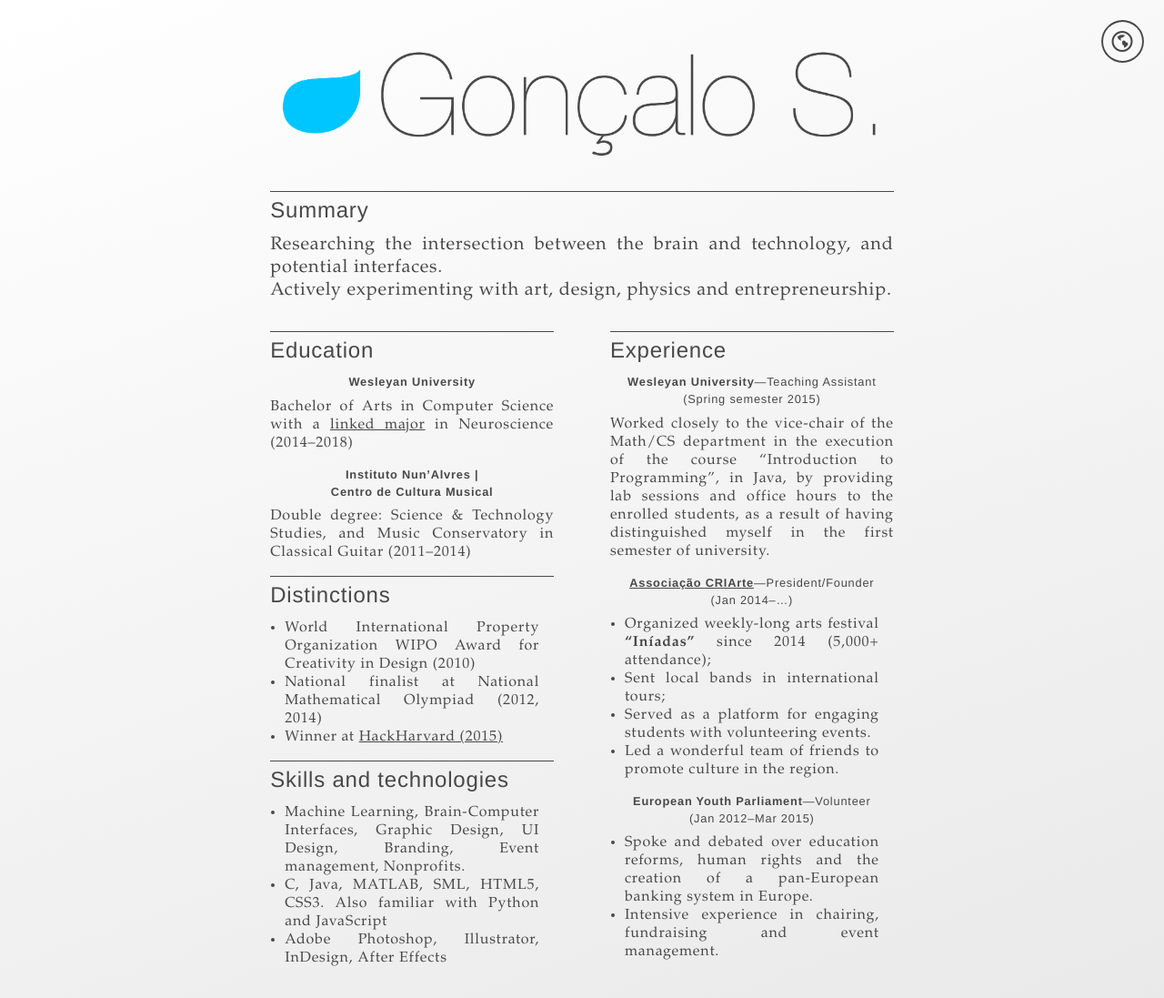
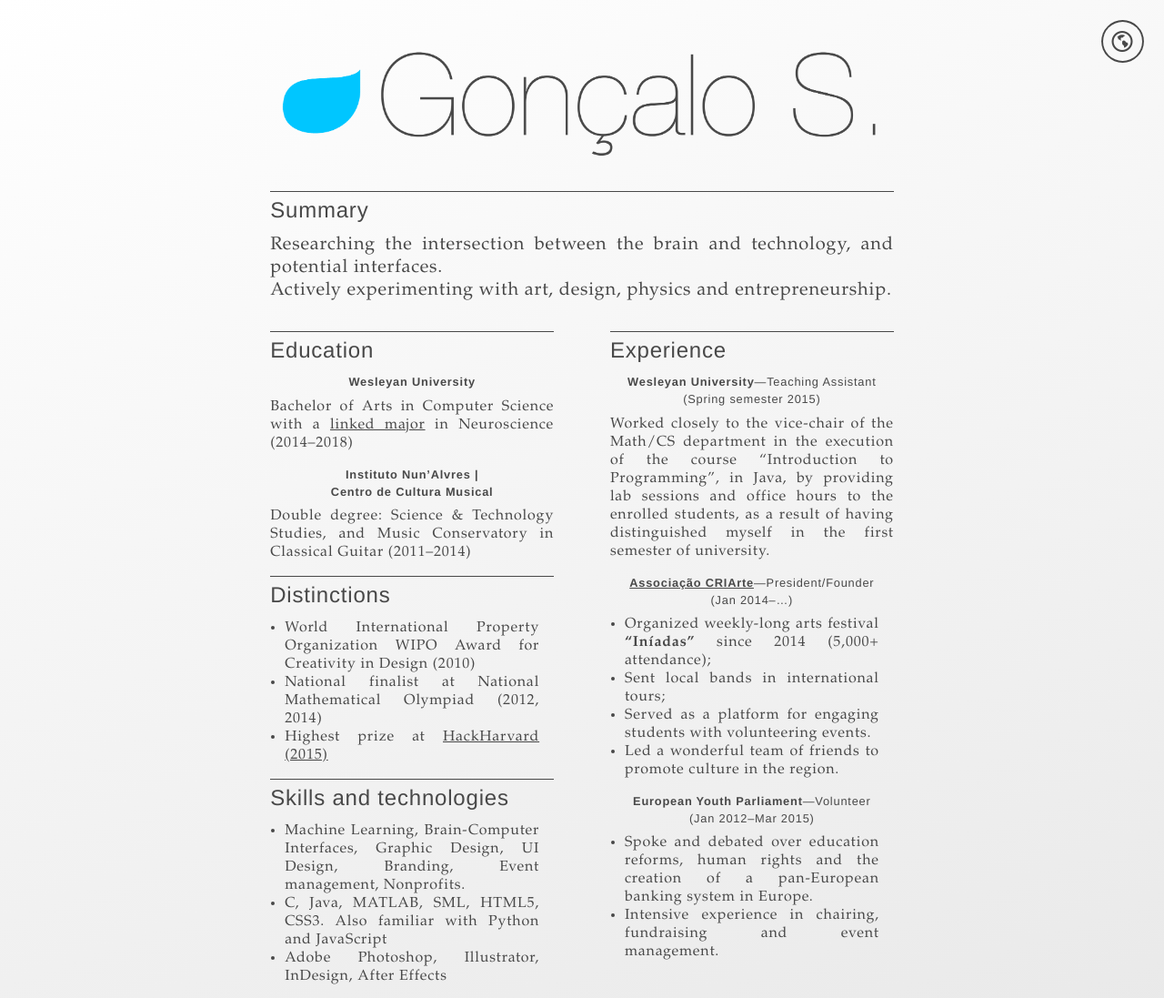
Before and after one commit to sampaio96/teardrop-resume, a plain HTML site: page index-EN.html in a window 1280 px wide. Shown: the top 1097 px of the page at 91% size. Drawn offline with Linux system fonts and the light colour scheme.

Commit message:
Hackathon

```diff
--- a/index-EN.html
+++ b/index-EN.html
@@ -83,7 +83,7 @@
 			<ul>
 				<li>World International Property Organization WIPO Award for Creativity in Design (2010)</li>
 				<li>National finalist at National Mathematical Olympiad (2012, 2014)</li>
-				<li>Winner at <a href="https://github.com/IAmMiho/Seisir" target="_blank">HackHarvard (2015)</a></li>
+				<li>Highest prize at <a href="https://github.com/IAmMiho/Seisir" target="_blank">HackHarvard (2015)</a></li>
 			</ul>
 
 			<h1>Skills and technologies</h1>
```
